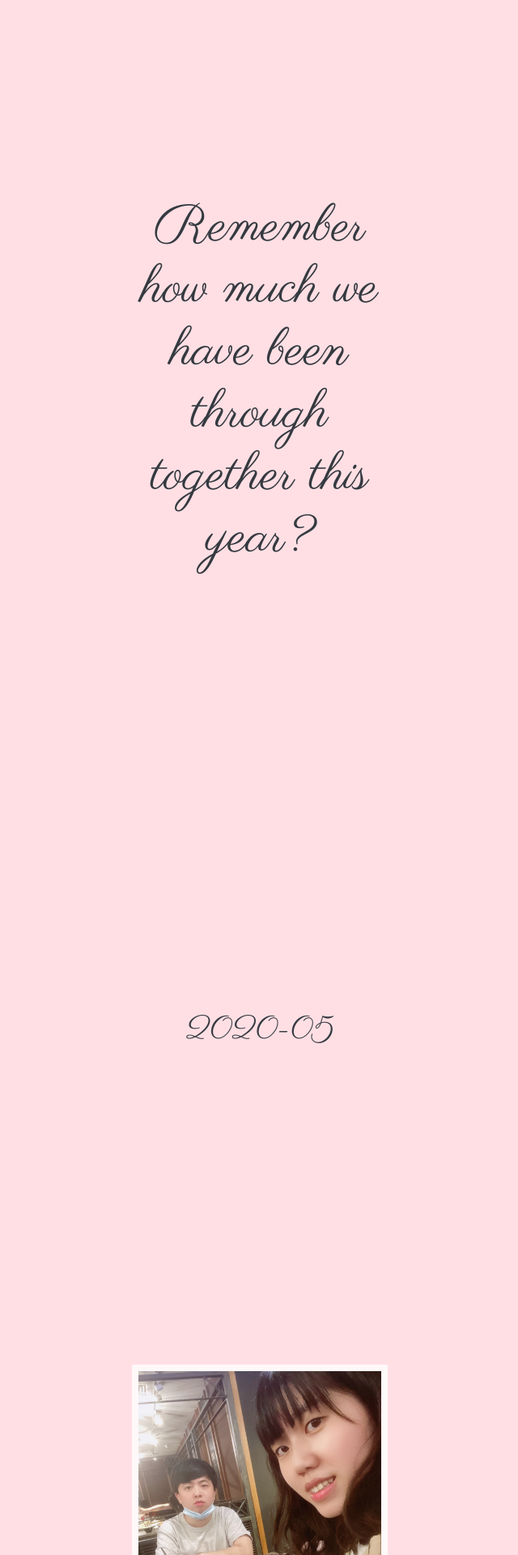
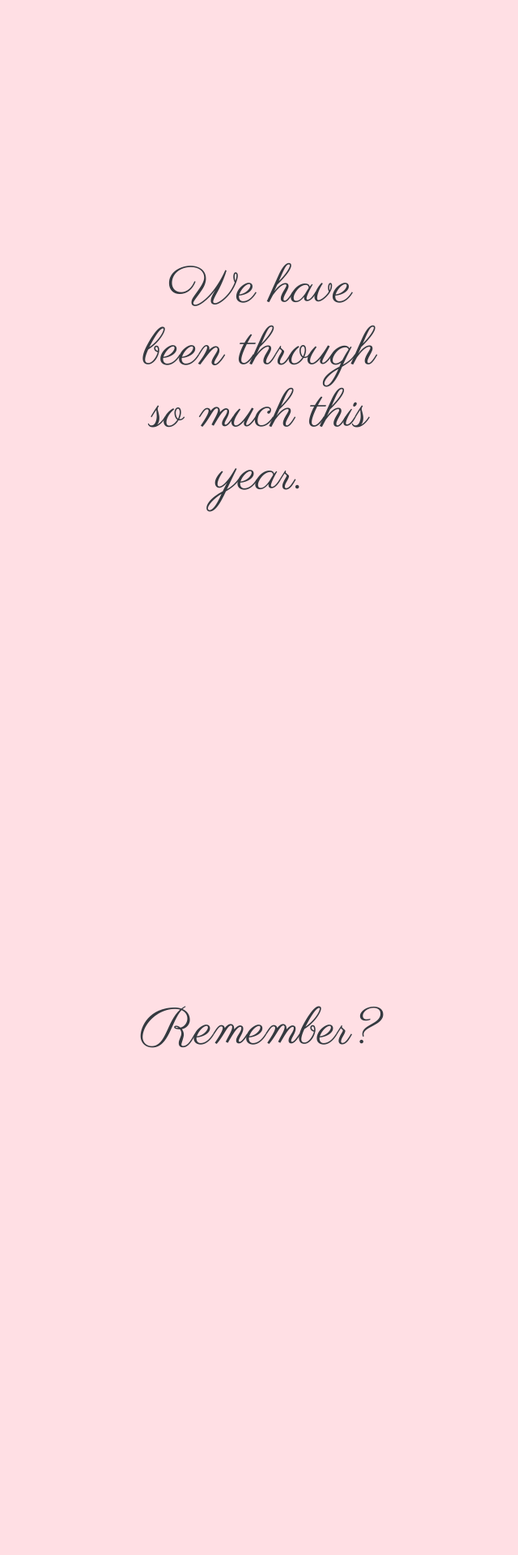
Before and after one commit to thejimmylin/reibaby, a Django app: template reibaby/reibaby/templates/index.html in a window 1280 px wide. Shown: the part 3123-5043 px from the top of the page at 81% size, without its empty margins (319-959 px from the left). Run offline with Django 3.2, Linux system fonts and the light colour scheme; the template is opened without the code that fills it, so the values that code supplies are empty; some libraries are stand-ins or nearby versions.

Commit message:
Update index.html

```diff
--- a/reibaby/reibaby/templates/index.html
+++ b/reibaby/reibaby/templates/index.html
@@ -39,7 +39,14 @@
     <div class="row vh-100 justify-content-center align-items-center">
         <div class="col-auto" style="width: 21.6rem;">
             <p class="h1 text-dark text-center" style="font-size: 4rem;">
-                {% trans 'Remember how much we have been through together this year?' %}
+                {% trans 'We have been through so much this year.' %}
+            </p>
+        </div>
+    </div>
+    <div class="row vh-100 justify-content-center align-items-center">
+        <div class="col-auto" style="width: 21.6rem;">
+            <p class="h1 text-dark text-center" style="font-size: 4rem;">
+                {% trans 'Remember?' %}
             </p>
         </div>
     </div>
@@ -475,20 +482,6 @@
             </p>
         </div>
     </div>
-    <div class="row" style="height: 10%;"></div>
-    <div class="row justify-content-center align-items-center">
-        <div class="col-auto" style="width: 21.6rem;">
-            <div class="photo-frame">
-                <img src="{% static 'img/20200115/21.jpg' %}" class="img-fluid fade-in" alt="Responsive image">
-            </div>
-            <p class="h1 text-dark text-center" style="font-size: 4rem;">
-                {% trans 'Thank god You were born, ' %}
-            </p>
-            <p class="h1 text-dark text-center" style="font-size: 4rem;">
-                {% trans 'so I could meet You.' %}
-            </p>
-        </div>
-    </div>
     <div class="row vh-100 justify-content-center align-items-center">
         <div class="col-auto" style="width: 21.6rem;">
             <p class="h1 text-dark text-center" style="font-size: 5rem;">
```
